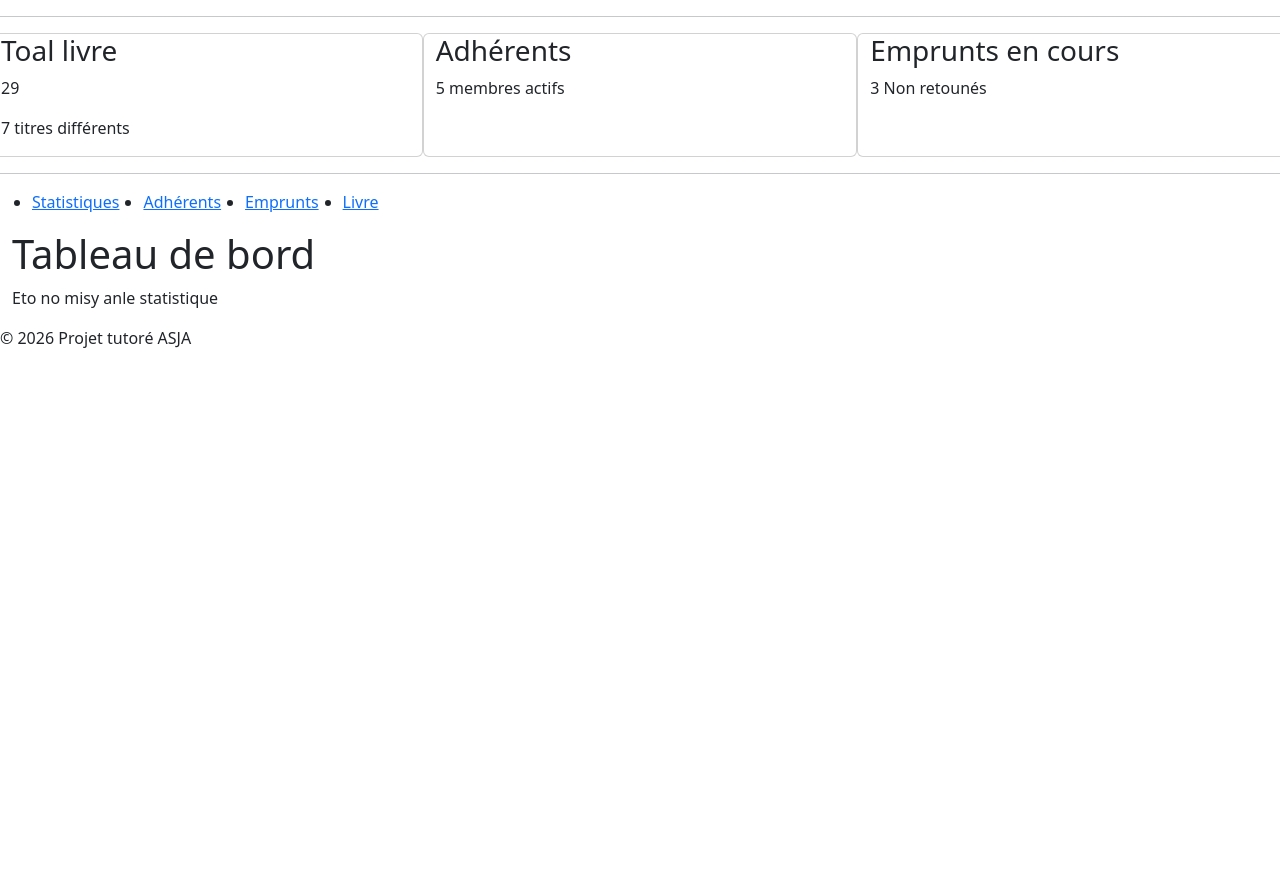
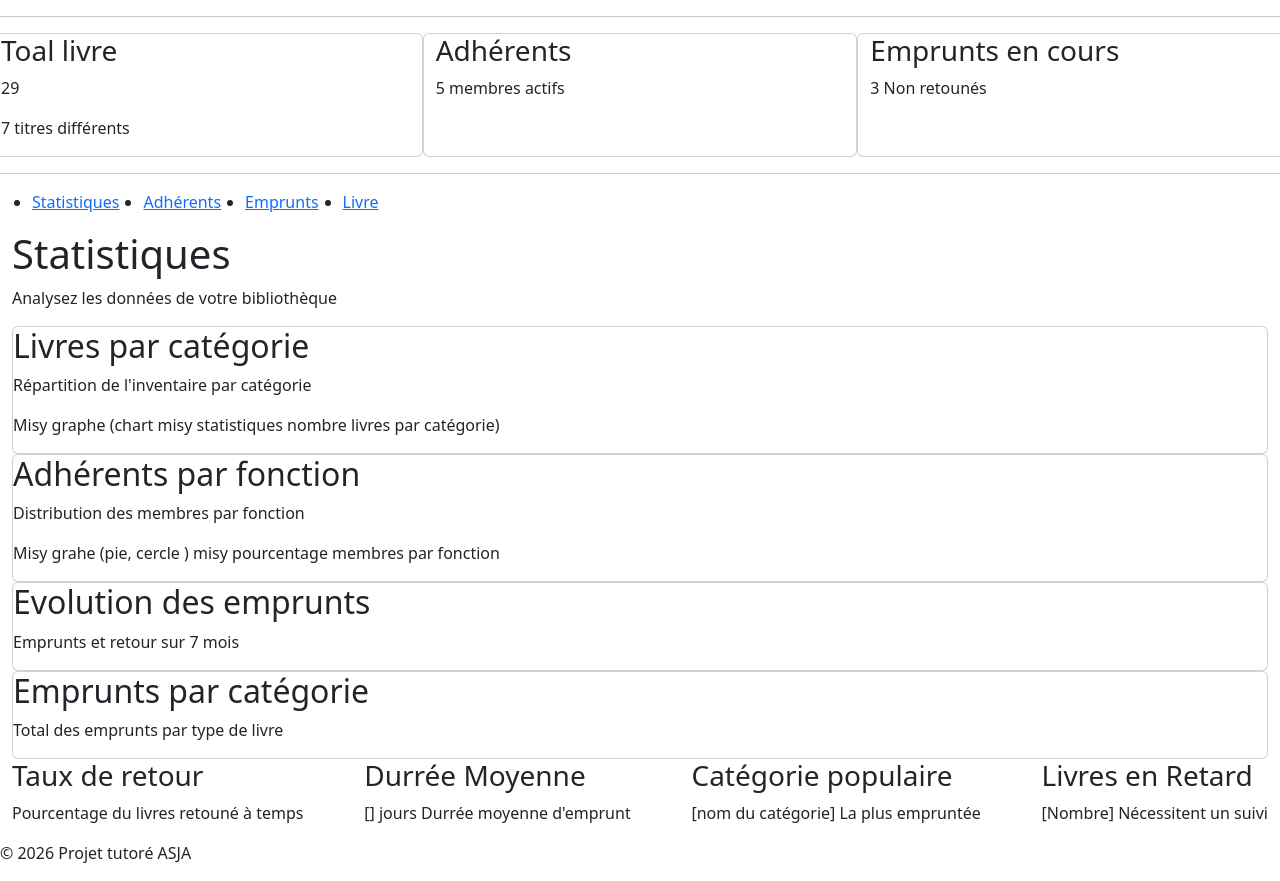
Before and after one commit to razafindrakoto518/projet_tutoree_groupe, a Django app: page /dashboard/ in a window 1280 px wide. Shown: the part 40-921 px from the top of the page. Before the commit the page ends 388 px from the top, so only its background shows below. Run offline with Django 5.2, Linux system fonts and the light colour scheme; some libraries are stand-ins or nearby versions.

Commit message:
Definition structure de base

```diff
--- a/tableau_de_bord/templates/tableau_de_bord/index.html
+++ b/tableau_de_bord/templates/tableau_de_bord/index.html
@@ -5,6 +5,44 @@
 {% endblock %}
 
 {% block content %}
-  <h1>Tableau de bord</h1>
-  <p>Eto no misy anle statistique</p>
+  <h1>Statistiques</h1>
+  <p>Analysez les données de votre bibliothèque</p>
+  <div>
+    <span class="card">
+      <h2>Livres par catégorie</h2>
+      <p>Répartition de l'inventaire par catégorie</p>
+      <p>Misy graphe (chart misy statistiques nombre livres par catégorie)</p>
+    </span>
+    <span class="card">
+      <h2>Adhérents par fonction</h2>
+      <p>Distribution des membres par fonction</p>
+      <p>Misy grahe (pie, cercle ) misy pourcentage membres par fonction</p>
+    </span>
+    <span class="card">
+      <h2>Evolution des emprunts</h2>
+      <p>Emprunts et retour sur 7 mois</p>
+    </span>
+    <span class="card">
+      <h2>Emprunts par catégorie</h2>
+      <p>Total des emprunts par type de livre</p>
+    </span>
+  </div>
+  <div class="d-flex flex-row justify-content-between">
+    <span>
+      <h3>Taux de retour</h3>
+      <p>Pourcentage du livres retouné à temps</p>
+    </span>
+    <span>
+      <h3>Durrée Moyenne</h3>
+      <p>[] jours Durrée moyenne d'emprunt</p>
+    </span>
+    <span>
+      <h3>Catégorie populaire</h3>
+      <p>[nom du catégorie] La plus empruntée</p>
+    </span>
+    <span>
+      <h3>Livres en Retard</h3>
+      <p>[Nombre] Nécessitent un suivi</p>
+    </span>
+  </div>
 {% endblock %}
```
